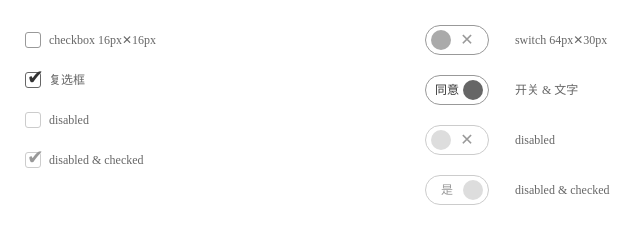
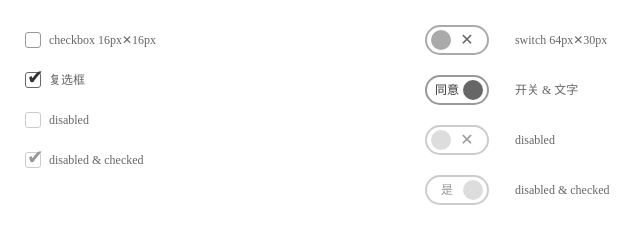
Before and after one commit to FutureUI/UICheck, a website: page demo/normal.html in a window 1280 px wide. Shown: the full height of the page, 435-1075 px from the left. Drawn offline with Linux system fonts and the light colour scheme.

Commit message:
Signed-off-by: 8264 <zhangbo8264@163.com>

```diff
--- a/sass/uicheck-normal.scss
+++ b/sass/uicheck-normal.scss
@@ -123,13 +123,13 @@ $content-disabled-color:#999;
 
 /*switch*/
 
-$s-border-color:#999;
+$s-border-color:#aaa;
 
 $s-border-checked-color:#999;
 
 $s-border-disabled-color:#ccc;
 
-$s-content-color:#999;
+$s-content-color:#666;
 
 $s-content-checked-color:#333;
 
@@ -163,7 +163,7 @@ $s-btn-disabled-color:#ddd;
 		background: #fff;
 		transition: background 0.3s ease;
 
-		border:1px solid $s-border-color;
+		border:2px solid $s-border-color;
 		box-sizing: border-box;
 
 
@@ -174,7 +174,7 @@ $s-btn-disabled-color:#ddd;
 			padding:0 20px 0 0;
 			opacity:0;
 
-			line-height:28px;
+			line-height:26px;
 			font-size:12px;color:$s-content-checked-color;
 			text-align:center;
 			transition:opacity ease-out .3s;
@@ -197,8 +197,8 @@ $s-btn-disabled-color:#ddd;
 		position: absolute;
 		overflow: hidden;
 		z-index: 3;
-		left: 5px;
-		top: 4px;
+		left: 4px;
+		top: 3px;
 		transition: transform 0.3s ease;
 		background:$s-btn-color;
 	}
```
Also changed, not shown: skin/uicheck-normal.css.
